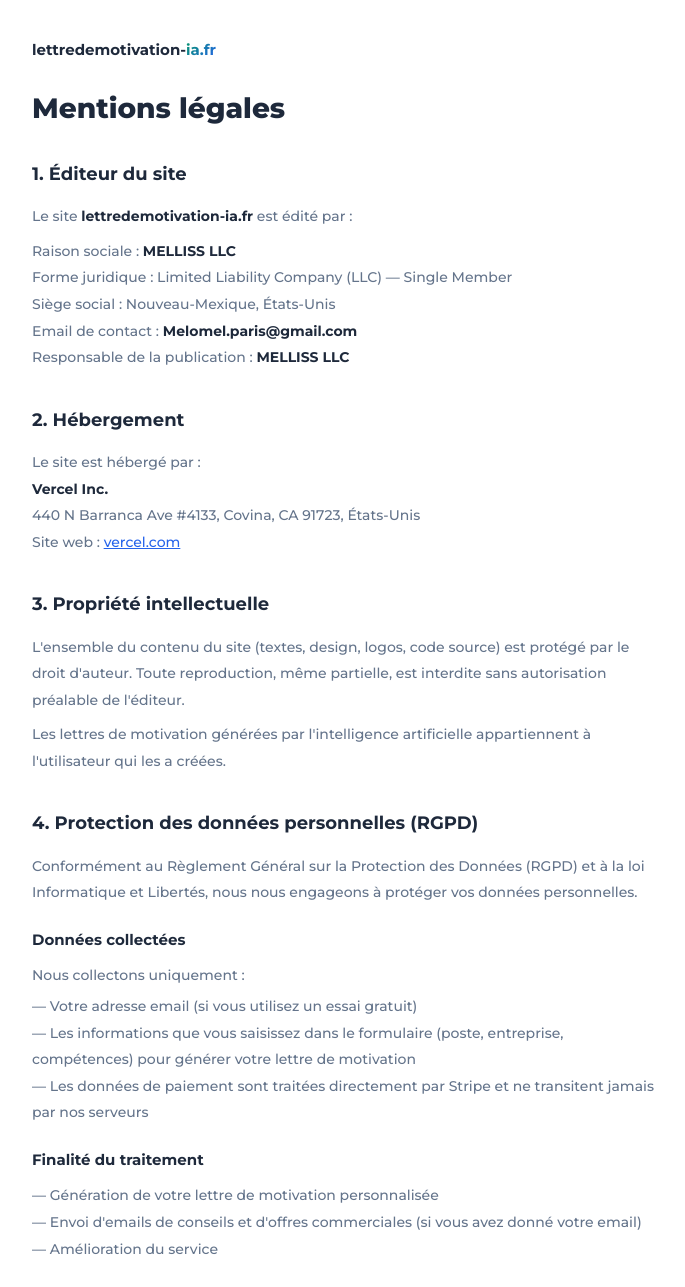
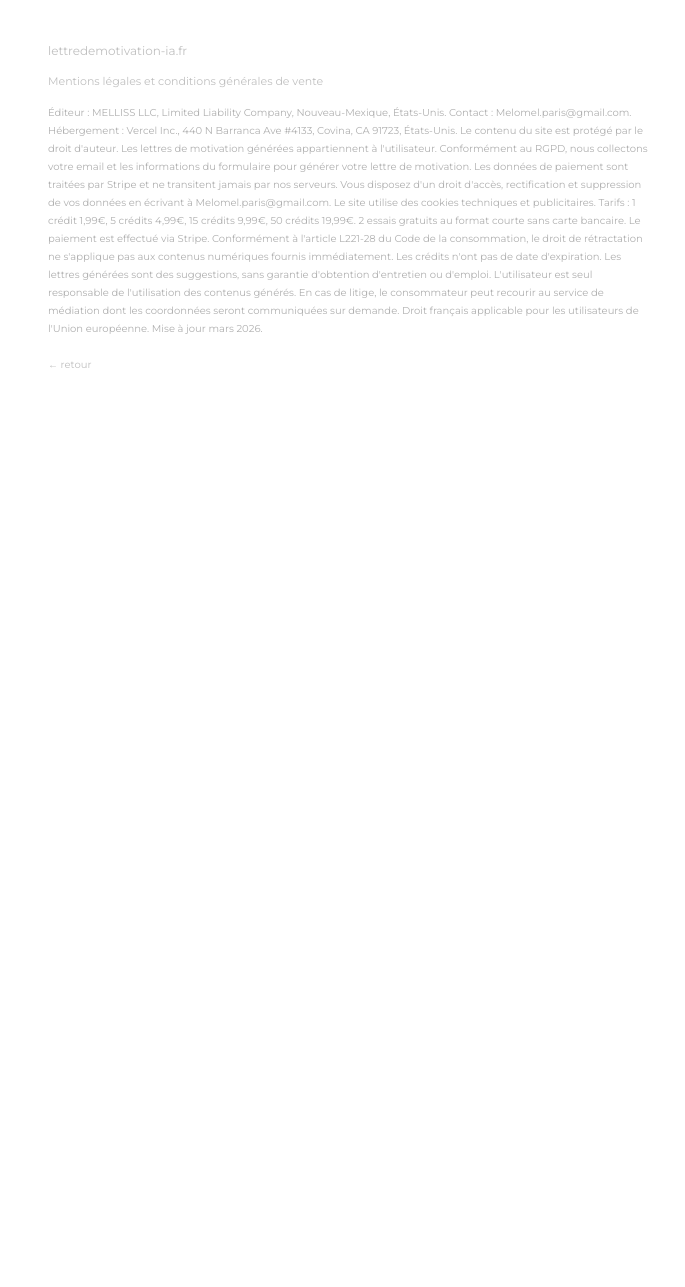
Before and after one commit to MellissaIA/lettredemotivation-ia, a Next.js app: page /mentions-legales in a window 1280 px wide. Shown: the top 1287 px of the page, without its empty margins (292-977 px from the left). After the commit the page ends 800 px from the top, so only its background shows below. Built offline with nearby package versions, Linux system fonts and the light colour scheme.

Commit message:
Update mentions-legales.js

```diff
--- a/pages/mentions-legales.js
+++ b/pages/mentions-legales.js
@@ -1,80 +1,14 @@
-const sans = `'Montserrat', system-ui, sans-serif`;
-const T = { bg: "#ffffff", text: "#1e293b", textMuted: "#64748b", textDim: "#94a3b8", accent: "#059669", blue: "#2563eb", border: "rgba(0,0,0,0.06)" };
-
 export default function MentionsLegales() {
   return (
-    <div style={{ fontFamily: sans, color: T.text, minHeight: "100vh", background: T.bg }}>
-      <style>{`@import url('https://fonts.googleapis.com/css2?family=Montserrat:wght@400;500;600;700;800&display=swap');*{box-sizing:border-box}`}</style>
-      <div style={{ maxWidth: 680, margin: "0 auto", padding: "40px 24px" }}>
-
-        <a href="/" style={{ fontSize: 15, fontWeight: 700, color: T.text, textDecoration: "none", display: "inline-block", marginBottom: 32 }}>
-          lettredemotivation-<span style={{ background: "linear-gradient(135deg, #059669, #2563eb)", WebkitBackgroundClip: "text", WebkitTextFillColor: "transparent" }}>ia.fr</span>
-        </a>
-
-        <h1 style={{ fontSize: 28, fontWeight: 800, marginBottom: 32, color: T.text }}>Mentions légales</h1>
-
-        <div style={{ fontSize: 14, lineHeight: 1.9, color: T.textMuted, fontWeight: 500 }}>
-
-          <h2 style={{ fontSize: 18, fontWeight: 700, color: T.text, marginTop: 32, marginBottom: 12 }}>1. Éditeur du site</h2>
-          <p>Le site <strong style={{ color: T.text }}>lettredemotivation-ia.fr</strong> est édité par :</p>
-          <p style={{ marginTop: 8 }}>
-            Raison sociale : <strong style={{ color: T.text }}>MELLISS LLC</strong><br/>
-            Forme juridique : Limited Liability Company (LLC) — Single Member<br/>
-            Siège social : Nouveau-Mexique, États-Unis<br/>
-            Email de contact : <strong style={{ color: T.text }}>Melomel.paris@gmail.com</strong><br/>
-            Responsable de la publication : <strong style={{ color: T.text }}>MELLISS LLC</strong>
-          </p>
-
-          <h2 style={{ fontSize: 18, fontWeight: 700, color: T.text, marginTop: 32, marginBottom: 12 }}>2. Hébergement</h2>
-          <p>
-            Le site est hébergé par :<br/>
-            <strong style={{ color: T.text }}>Vercel Inc.</strong><br/>
-            440 N Barranca Ave #4133, Covina, CA 91723, États-Unis<br/>
-            Site web : <a href="https://vercel.com" target="_blank" rel="noopener noreferrer" style={{ color: T.blue }}>vercel.com</a>
-          </p>
-
-          <h2 style={{ fontSize: 18, fontWeight: 700, color: T.text, marginTop: 32, marginBottom: 12 }}>3. Propriété intellectuelle</h2>
-          <p>L'ensemble du contenu du site (textes, design, logos, code source) est protégé par le droit d'auteur. Toute reproduction, même partielle, est interdite sans autorisation préalable de l'éditeur.</p>
-          <p style={{ marginTop: 8 }}>Les lettres de motivation générées par l'intelligence artificielle appartiennent à l'utilisateur qui les a créées.</p>
-
-          <h2 style={{ fontSize: 18, fontWeight: 700, color: T.text, marginTop: 32, marginBottom: 12 }}>4. Protection des données personnelles (RGPD)</h2>
-          <p>Conformément au Règlement Général sur la Protection des Données (RGPD) et à la loi Informatique et Libertés, nous nous engageons à protéger vos données personnelles.</p>
-
-          <h3 style={{ fontSize: 15, fontWeight: 700, color: T.text, marginTop: 20, marginBottom: 8 }}>Données collectées</h3>
-          <p>Nous collectons uniquement :</p>
-          <p style={{ marginTop: 4 }}>
-            — Votre adresse email (si vous utilisez un essai gratuit)<br/>
-            — Les informations que vous saisissez dans le formulaire (poste, entreprise, compétences) pour générer votre lettre de motivation<br/>
-            — Les données de paiement sont traitées directement par Stripe et ne transitent jamais par nos serveurs
-          </p>
-
-          <h3 style={{ fontSize: 15, fontWeight: 700, color: T.text, marginTop: 20, marginBottom: 8 }}>Finalité du traitement</h3>
-          <p>
-            — Génération de votre lettre de motivation personnalisée<br/>
-            — Envoi d'emails de conseils et d'offres commerciales (si vous avez donné votre email)<br/>
-            — Amélioration du service
-          </p>
-
-          <h3 style={{ fontSize: 15, fontWeight: 700, color: T.text, marginTop: 20, marginBottom: 8 }}>Durée de conservation</h3>
-          <p>Les données du formulaire ne sont pas stockées après la génération de votre lettre de motivation. Votre adresse email est conservée jusqu'à votre désinscription.</p>
-
-          <h3 style={{ fontSize: 15, fontWeight: 700, color: T.text, marginTop: 20, marginBottom: 8 }}>Vos droits</h3>
-          <p>Vous disposez d'un droit d'accès, de rectification, de suppression et de portabilité de vos données. Pour exercer ces droits, contactez-nous à : <strong style={{ color: T.text }}>Melomel.paris@gmail.com</strong></p>
-
-          <h2 style={{ fontSize: 18, fontWeight: 700, color: T.text, marginTop: 32, marginBottom: 12 }}>5. Cookies</h2>
-          <p>Le site utilise des cookies techniques nécessaires au bon fonctionnement du service (sauvegarde des crédits et préférences). Des cookies publicitaires peuvent être utilisés par Google AdSense pour afficher des annonces pertinentes.</p>
-
-          <h2 style={{ fontSize: 18, fontWeight: 700, color: T.text, marginTop: 32, marginBottom: 12 }}>6. Limitation de responsabilité</h2>
-          <p>Les lettres de motivation générées par l'intelligence artificielle sont des suggestions. L'éditeur ne garantit pas l'obtention d'un entretien ou d'un emploi. L'utilisateur reste seul responsable de l'utilisation qu'il fait des contenus générés.</p>
-
-          <h2 style={{ fontSize: 18, fontWeight: 700, color: T.text, marginTop: 32, marginBottom: 12 }}>7. Droit applicable</h2>
-          <p>Les présentes mentions légales sont soumises au droit français en ce qui concerne les utilisateurs résidant en France et dans l'Union européenne.</p>
-
-          <div style={{ marginTop: 40, paddingTop: 20, borderTop: `1px solid ${T.border}`, textAlign: "center" }}>
-            <p style={{ fontSize: 12 }}>Dernière mise à jour : mars 2026</p>
-            <a href="/" style={{ color: T.accent, textDecoration: "none", fontSize: 13, fontWeight: 600 }}>← Retour à l'accueil</a>
-          </div>
-        </div>
+    <div style={{ fontFamily: "'Montserrat', system-ui, sans-serif", minHeight: "100vh", background: "#fff", padding: "40px 24px" }}>
+      <style>{`@import url('https://fonts.googleapis.com/css2?family=Montserrat:wght@400&display=swap');*{box-sizing:border-box}`}</style>
+      <div style={{ maxWidth: 600, margin: "0 auto" }}>
+        <a href="/" style={{ fontSize: 12, color: "#c0c0c0", textDecoration: "none", display: "inline-block", marginBottom: 16 }}>lettredemotivation-ia.fr</a>
+        <p style={{ fontSize: 11, color: "#c0c0c0", marginBottom: 16 }}>Mentions légales et conditions générales de vente</p>
+        <p style={{ fontSize: 10, color: "#b0b0b0", lineHeight: 1.8, fontWeight: 400 }}>
+          Éditeur : MELLISS LLC, Limited Liability Company, Nouveau-Mexique, États-Unis. Contact : Melomel.paris@gmail.com. Hébergement : Vercel Inc., 440 N Barranca Ave #4133, Covina, CA 91723, États-Unis. Le contenu du site est protégé par le droit d'auteur. Les lettres de motivation générées appartiennent à l'utilisateur. Conformément au RGPD, nous collectons votre email et les informations du formulaire pour générer votre lettre de motivation. Les données de paiement sont traitées par Stripe et ne transitent jamais par nos serveurs. Vous disposez d'un droit d'accès, rectification et suppression de vos données en écrivant à Melomel.paris@gmail.com. Le site utilise des cookies techniques et publicitaires. Tarifs : 1 crédit 1,99€, 5 crédits 4,99€, 15 crédits 9,99€, 50 crédits 19,99€. 2 essais gratuits au format courte sans carte bancaire. Le paiement est effectué via Stripe. Conformément à l'article L221-28 du Code de la consommation, le droit de rétractation ne s'applique pas aux contenus numériques fournis immédiatement. Les crédits n'ont pas de date d'expiration. Les lettres générées sont des suggestions, sans garantie d'obtention d'entretien ou d'emploi. L'utilisateur est seul responsable de l'utilisation des contenus générés. En cas de litige, le consommateur peut recourir au service de médiation dont les coordonnées seront communiquées sur demande. Droit français applicable pour les utilisateurs de l'Union européenne. Mise à jour mars 2026.
+        </p>
+        <a href="/" style={{ fontSize: 10, color: "#c0c0c0", textDecoration: "none", display: "inline-block", marginTop: 20 }}>← retour</a>
       </div>
     </div>
   );
```
